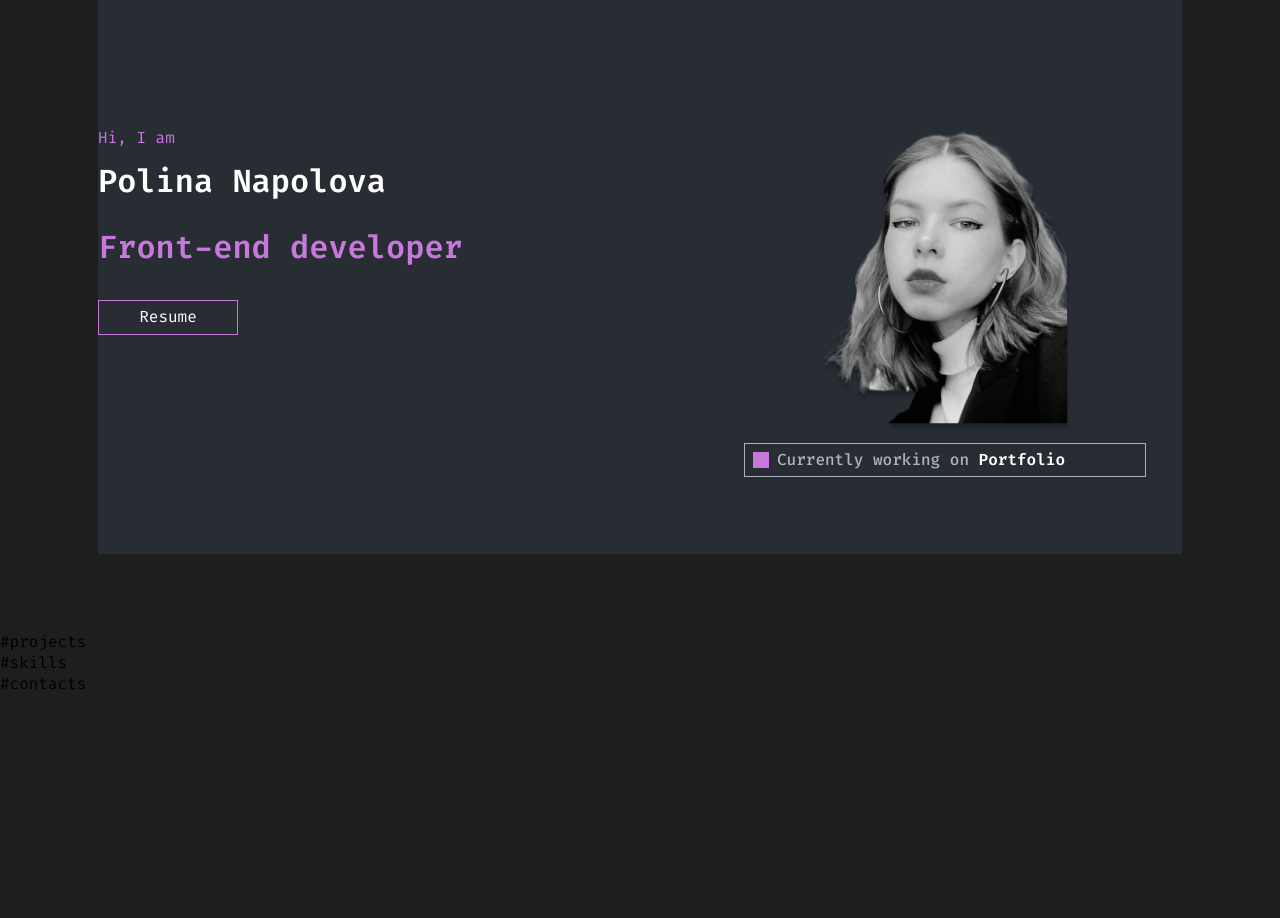
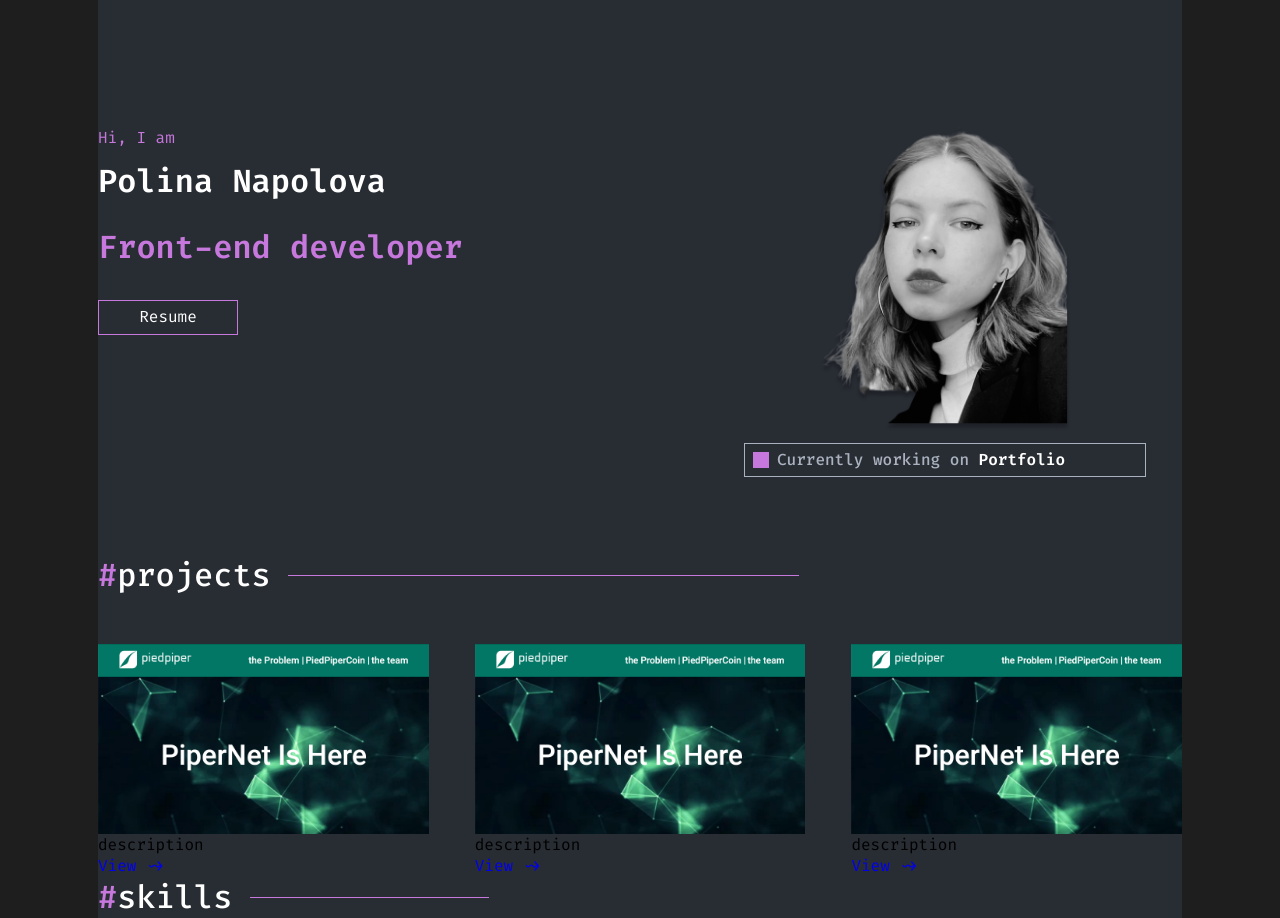
Before and after one commit to polinanapolova/site, a website: page portfolio/index.html in a window 1280 px wide. Shown: the part 56-974 px from the top of the page. Before the commit the page ends 800 px from the top, so only its background shows below. Drawn offline with Linux system fonts and the light colour scheme.

Commit message:
projects

```diff
--- a/portfolio/css/style.css
+++ b/portfolio/css/style.css
@@ -14,17 +14,18 @@ body{
 }
 
 /*Header*/
-.header{
+/*.header{
     /*padding-top: 32px;*/
-    padding-bottom: 77px;
+   /*padding-bottom: 77px;
 
-}
+}*/
 
 .header-nav{
     display: flex;
     justify-content: space-between;
     align-items: flex-end;
     padding-top: 32px;
+    margin-bottom: 130px;
 }
 
 .img_logo{
@@ -65,13 +66,13 @@ body{
     display: flex;
     justify-content: space-between;
     column-gap: 30px;
-    padding-top: 130px;
 }
 
 .header-content{
     color: #FFFFFF;
     font-weight: 600;
     font-size: 32px;
+    max-width: 500px;
 }
 
 .purple{
@@ -141,3 +142,60 @@ body{
     background-color: #C778DD;
 
 }
+
+/*projects*/
+
+.project-row{
+    display: flex;
+    justify-content: space-between;
+}
+
+.title{
+    position: relative;
+    font-weight: 500;
+    font-size: 32px;
+    color: #FFFFFF;
+}
+
+.title::before{
+    content: "#";
+    color:#C778DD;
+}
+
+.p-title::after{
+    content: "";
+    position: absolute;
+    display: block;
+    top: 0;
+    left: 0;
+    right: 0;
+    bottom: 0;
+    margin: auto 190px;
+    max-width: 511px;
+    height: 1px;
+    background-color: #C778DD;
+}
+
+.project-card{
+ margin-top: 48px;
+}
+
+.project-card-title{
+
+}
+
+/*skils*/
+
+.s-title::after{
+    content: "";
+    position: absolute;
+    display: block;
+    top: 0;
+    left: 0;
+    right: 0;
+    bottom: 0;
+    margin: auto 152px;
+    max-width: 239px;
+    height: 1px;
+    background-color: #C778DD;
+}
--- a/portfolio/index.html
+++ b/portfolio/index.html
@@ -40,15 +40,38 @@
         </div>
     </header>
 
-    <div class="projects">
-        <h1 class="title">#projects</h1>
-    </div>
-    <div class="skills">
-        <h1 class="title">#skills</h1>
-    </div>
-    <div class="contacts">
-        <h1 class="title">#contacts</h1>
-    </div>
+    <section class="projects">
+        <div class="container">
+            <h1 class="title p-title">projects</h1>
+            <div class="project-row">
+                <div class="project-card">
+                    <img src="./img/project_1.png" alt="" class="project-card-img" width="330.58px" height="201px">
+                    <h3 class="project-card-title">description</h3>
+                    <a href="#!" class="">View ~></a>
+                </div>
+                <div class="project-card">
+                    <img src="./img/project_1.png" alt="" class="project-card-img" width="330.58px" height="201px">
+                    <h3 class="project-card-title">description</h3>
+                    <a href="#!" class="">View ~></a>
+                </div>
+                <div class="project-card">
+                    <img src="./img/project_1.png" alt="" class="project-card-img" width="330.58px" height="201px">
+                    <h3 class="project-card-title">description</h3>
+                    <a href="#!" class="">View ~></a>
+                </div>
+            </div>
+        </div>
+    </section>
+
+    <section class="skills">
+        <div class="container">
+            <h1 class="title s-title">skills</h1>
+            <div class="skills-row">
+
+            </div>
+        </div>
+    </section>
+
     <footer></footer>
 </div>
 </body>
```
Also changed, not shown: portfolio/img/project_1.png (added), portfolio/img/project_2.png (added), 2 other files.
